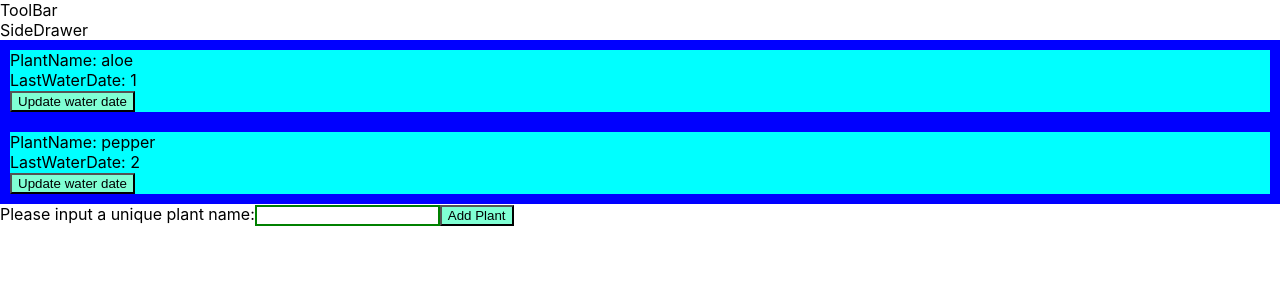
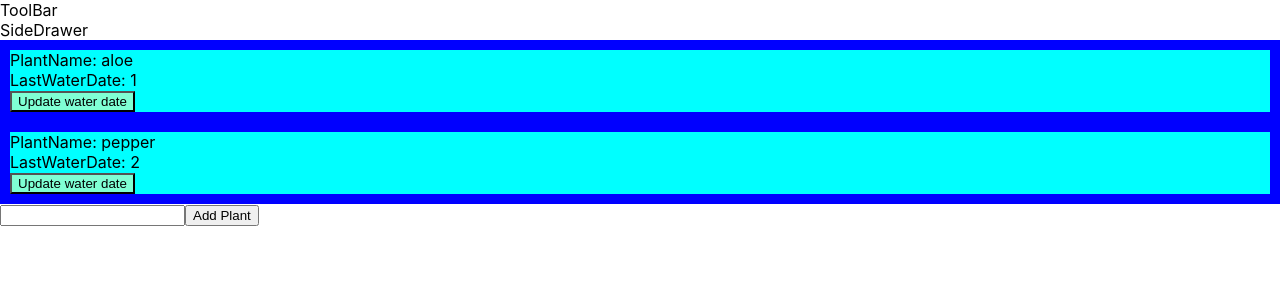
Before and after one commit to signalcat/home-dashboard, a React (Create React App) app: page / in a window 1280 px wide. Shown: the top 300 px of the page. Built offline with nearby package versions, Linux system fonts and the light colour scheme.

Commit message:
Add add new plant button

```diff
--- a/src/App.js
+++ b/src/App.js
@@ -1,7 +1,7 @@
 import React, { Component } from 'react';
 import './App.css';
 import Layout from './hoc/Layout/Layout';
-import PlantsBoard from './containers/plantsBoard';
+import PlantsBoard from './containers/PlantsBoard';
 
 class App extends Component {
   render() {
--- a/src/components/Controls/PlantsControls.js
+++ /dev/null
@@ -1,19 +0,0 @@
-import React from 'react';
-import classes from './PlantsControls.module.css';
-
-const plantsControls = (props) => (
-    <div>
-        <label>
-            Please input a unique plant name:
-            <input className={classes.NewPlantInput}>
-            </input>
-        </label>
-
-        <button
-            className={classes.AddButton}
-            onClick={props.addPlant}
-        > Add Plant</button>
-    </div>
-);
-
-export default plantsControls;
--- a/src/components/Plants/PlantsList.js
+++ /dev/null
@@ -1,17 +0,0 @@
-import React from 'react';
-import Plant from '../Plants/Plant'
-
-const plantsList = (props) => {
-
-    return (
-        <div>
-            {
-                // Key is unique plant name
-                Object.keys(props.plants).map( key => {
-                    return <Plant key={key} plantName={key} date={props.plants[key]}></Plant>
-                })}
-        </div>
-    );
-};
-
-export default plantsList;
--- a/src/containers/plantsBoard.js
+++ b/src/containers/plantsBoard.js
@@ -1,28 +1,40 @@
 import React, { Component } from 'react';
 import Aux from '../hoc/Aux/Aux';
-import PlantsList from '../components/Plants/PlantsList';
-import PlantsControls from '../components/Controls/PlantsControls';
+import classes from './PlantsBoard.module.css'
+import Plant from '../components/Plants/Plant';
+
 
 class PlantsBoard extends Component {
 
-    state = {
-        plants: {
-            aloe: 1,
-            pepper: 2
+    constructor(props) {
+        super(props);
+        this.state = {
+            plants: {
+                aloe: 1,
+                pepper: 2
+            }
         }
     }
 
     addPlantHandler = () => {
-        const updatedPlants = {...this.state.plants};
-        updatedPlants["newPlant"] = 0;
-        this.setState({plants: updatedPlants});
+        const object = this.state.plants;
+        let newPlant = this.refs.input.value;
+        object[newPlant] = 0;
+        this.setState({object});
     }
 
     render() {
         return(
             <Aux>
-                <PlantsList plants={this.state.plants}></PlantsList>
-                <PlantsControls addPlant={this.addPlantHandler}></PlantsControls>
+                <div>
+                {
+                // Key is unique plant name
+                Object.keys(this.state.plants).map( key => {
+                    return <Plant key={key} plantName={key} date={this.state.plants[key]}></Plant>
+                })}</div>
+
+                 <input ref="input"/>
+                 <button onClick={this.addPlantHandler}>Add Plant</button><br /><br />
             </Aux>
         )
     }
```
Also changed, not shown: src/containers/PlantsBoard.module.css (renamed from src/components/Controls/PlantsControls.module.css).
